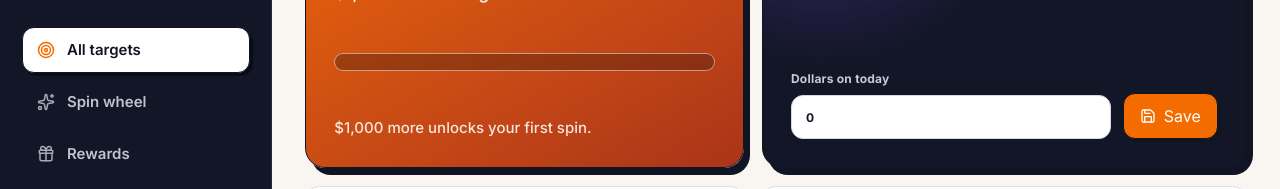
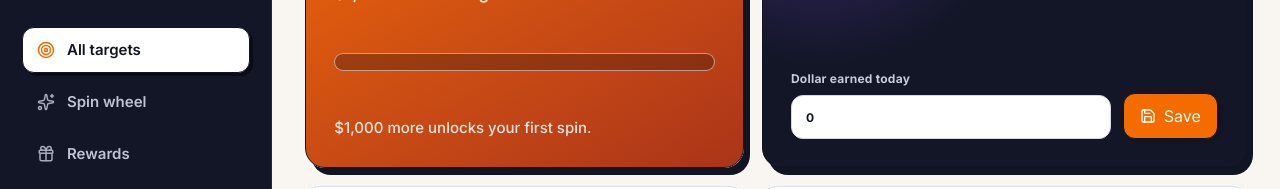
Before and after one commit to Beingpax/Personal-Gamified-Bank, a React (Vite) app: page / in a window 1280 px wide. Shown: the part 277-466 px from the top of the page. Built offline with nearby package versions, Linux system fonts and the light colour scheme; no server answers.

Commit message:
Rename daily earnings label

```diff
--- a/src/features/targets/TargetsScreen.tsx
+++ b/src/features/targets/TargetsScreen.tsx
@@ -116,9 +116,9 @@ export function TargetsScreen({
           }}
         >
           <label className="field-label">
-            Dollars on today
+            Dollar earned today
             <Input
-              aria-label="Dollars on today"
+              aria-label="Dollar earned today"
               disabled={dailyLogForm.selectedLogIsLocked}
               min={0}
               type="number"
```
